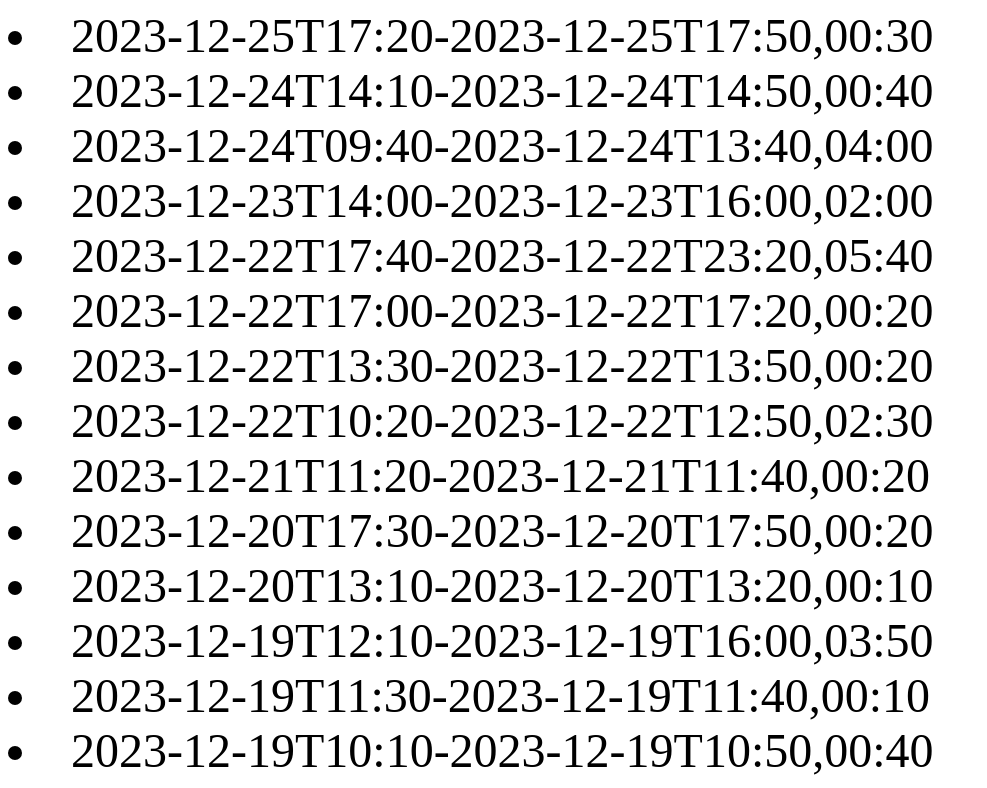
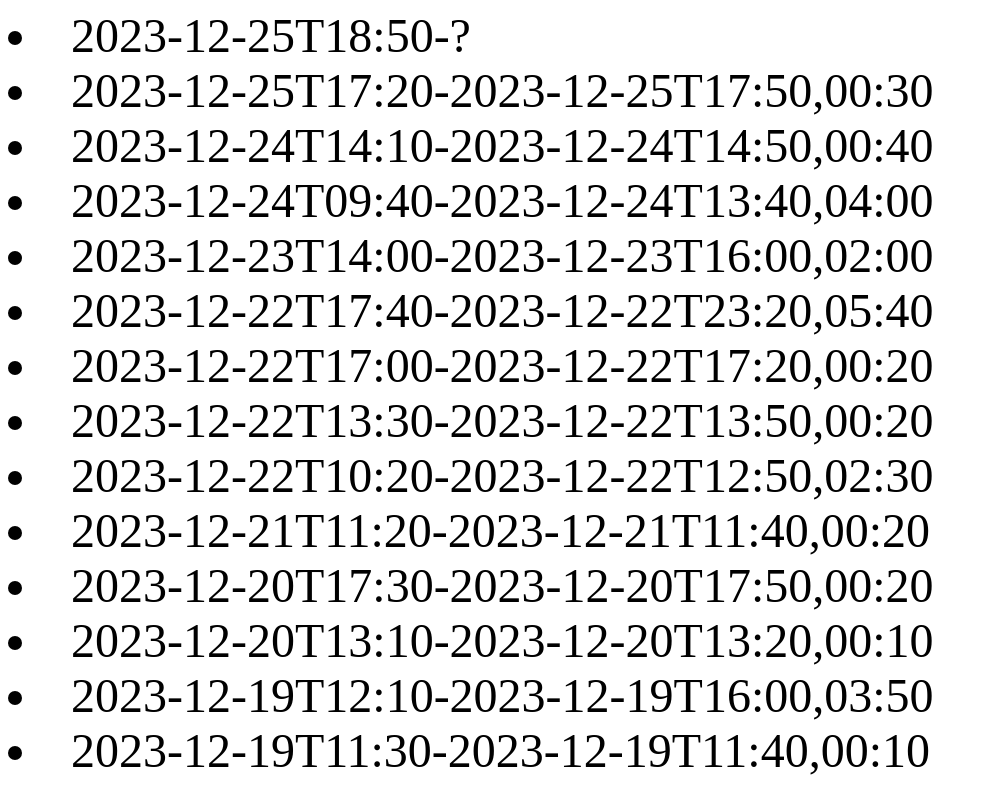
Before and after one commit to killy971/killy971.github.io, a plain HTML site: page hkey-status/C9:B0:B1:E3:F0:EB/index.html in a window 1280 px wide. Shown: the top 788 px of the page, without its empty margins (0-987 px from the left). Drawn offline with Linux system fonts and the light colour scheme.

Commit message:
Add index.html

```diff
--- a/hkey-status/C9:B0:B1:E3:F0:EB/index.html
+++ b/hkey-status/C9:B0:B1:E3:F0:EB/index.html
@@ -1,3 +1,4 @@
+<li style="font-size:48px">2023-12-25T18:50-?</li>
 <li style="font-size:48px">2023-12-25T17:20-2023-12-25T17:50,00:30</li>
 <li style="font-size:48px">2023-12-24T14:10-2023-12-24T14:50,00:40</li>
 <li style="font-size:48px">2023-12-24T09:40-2023-12-24T13:40,04:00</li>
```
